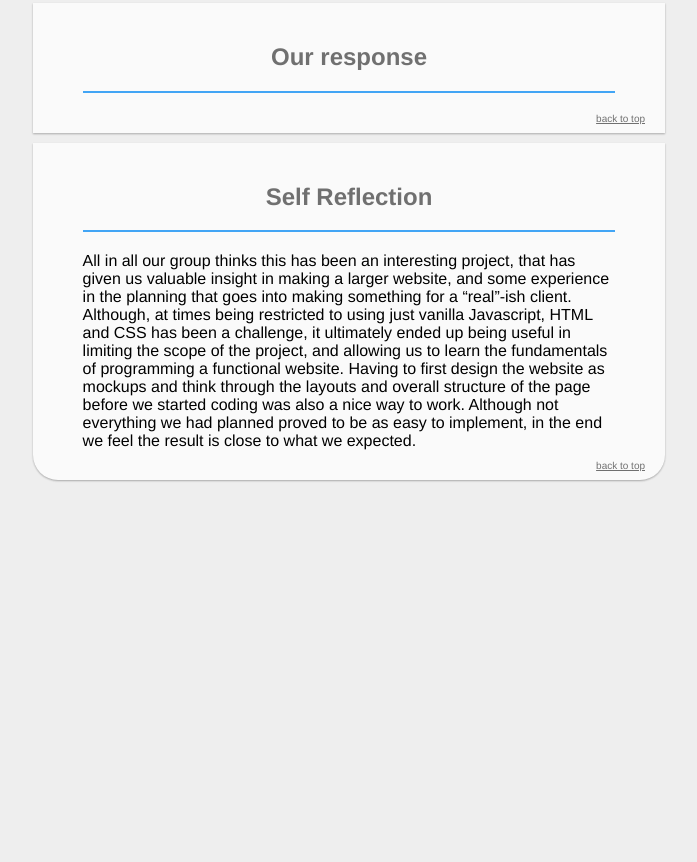
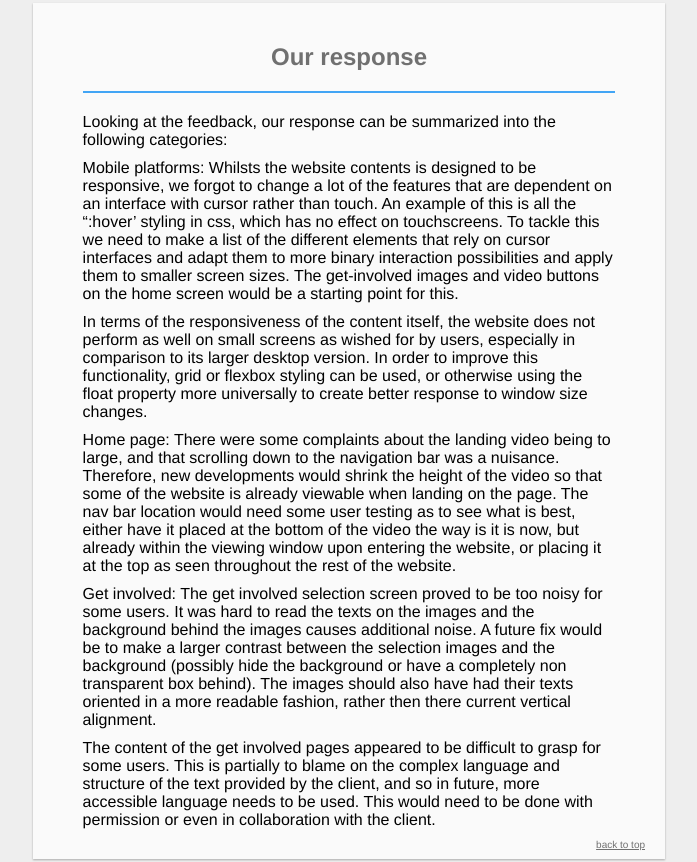
Before and after one commit to blauks/Gruppe22, a plain HTML site: page Web Technology/P3_P4/P4_testing.html in a window 1280 px wide. Shown: the part 4952-5814 px from the top of the page, without its empty margins (291-988 px from the left). Before the commit the page ends 5442 px from the top, so only its background shows below. Drawn offline with Linux system fonts and the light colour scheme.

Commit message:
Added stuff to P4

```diff
--- a/Web Technology/P3_P4/P4_testing.html
+++ b/Web Technology/P3_P4/P4_testing.html
@@ -93,6 +93,12 @@
     <div id="response">
         <h2>Our response</h2>
         <hr />
+        <p>Looking at the feedback, our response can be summarized into the following categories:</p>
+        <p>Mobile platforms: Whilsts the website contents is designed to be responsive, we forgot to change a lot of the features that are dependent on an interface with cursor rather than touch. An example of this is all the “:hover’ styling in css, which has no effect on touchscreens. To tackle this we need to make a list of the different elements that rely on cursor interfaces and adapt them to more binary interaction possibilities and apply them to smaller screen sizes. The get-involved images and video buttons on the home screen would be a starting point for this.</p>
+        <p>In terms of the responsiveness of the content itself, the website does not perform as well on small screens as wished for by users, especially in comparison to its larger desktop version. In order to improve this functionality, grid or flexbox styling can be used, or otherwise using the float property more universally to create better response to window size changes.</p>
+        <p>Home page: There were some complaints about the landing video being to large, and that scrolling down to the navigation bar was a nuisance. Therefore, new developments would shrink the height of the video so that some of the website is already viewable when landing on the page. The nav bar location would need some user testing as to see what is best, either have it placed at the bottom of the video the way is it is now, but already within the viewing window upon entering the website, or placing it at the top as seen throughout the rest of the website.</p>
+        <p>Get involved: The get involved selection screen proved to be too noisy for some users. It was hard to read the texts on the images and the background behind the images causes additional noise. A future fix would be to make a larger contrast between the selection images and the background (possibly hide the background or have a completely non transparent box behind). The images should also have had their texts oriented in a more readable fashion, rather then there current vertical alignment.</p>
+        <p>The content of the get involved pages appeared to be difficult to grasp for some users. This is partially to blame on the complex language and structure of the text provided by the client, and so in future, more accessible language needs to be used. This would need to be done with permission or even in collaboration with the client.</p>
         <a href="#top">back to top</a>
     </div>
 
```
